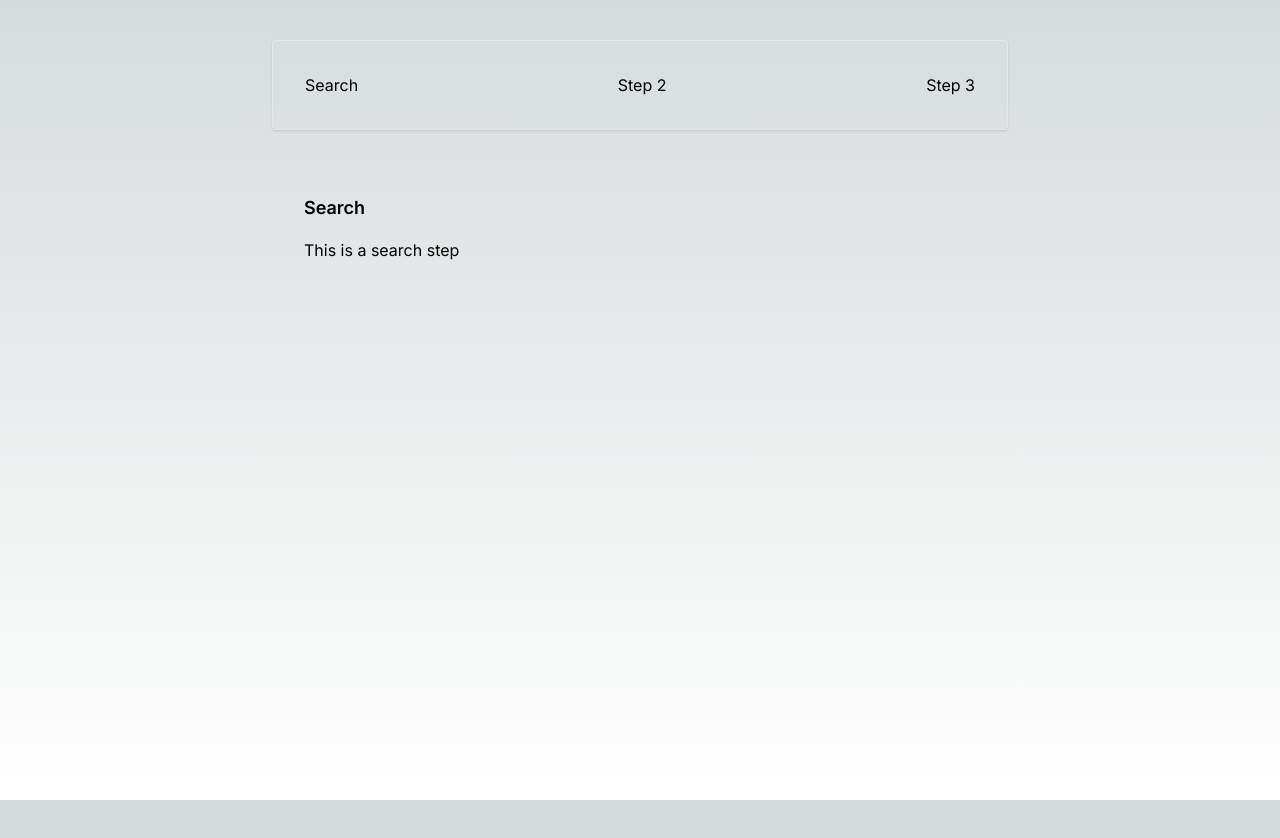
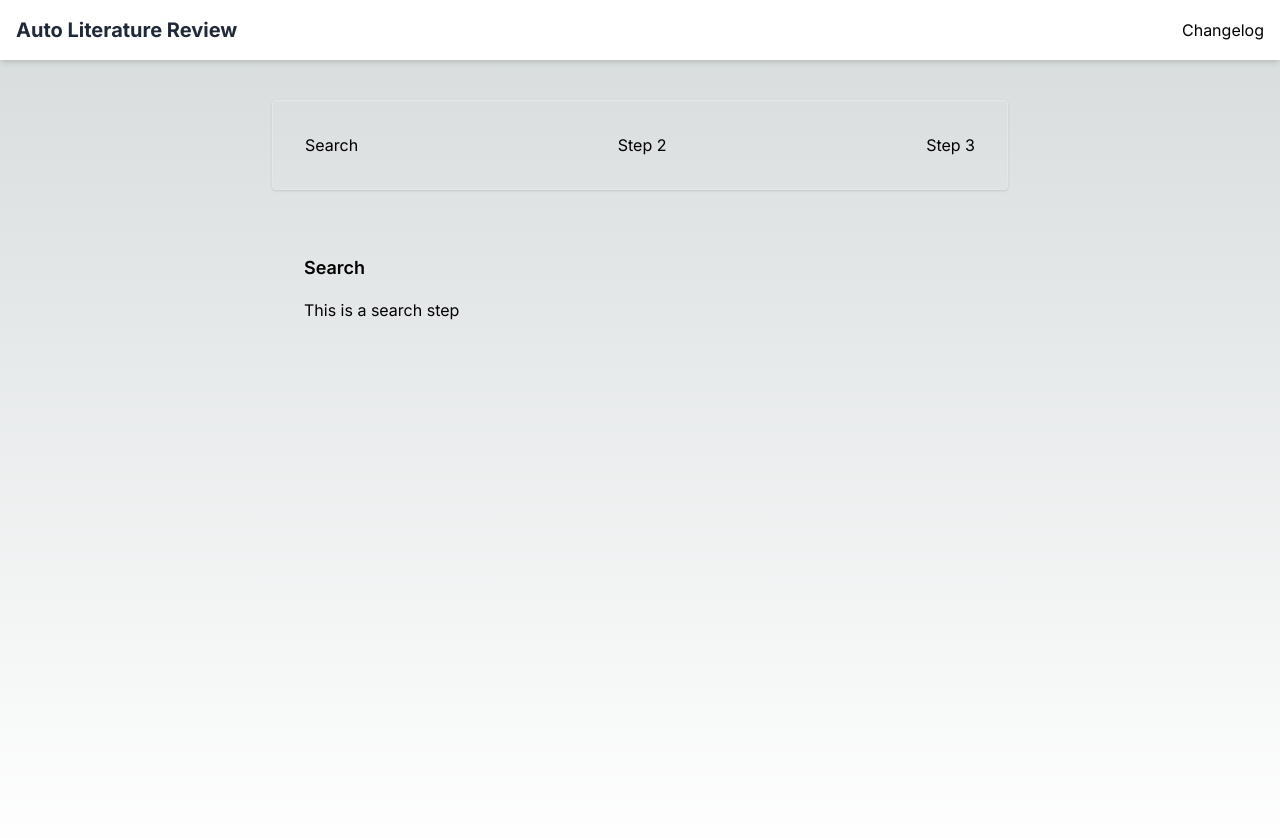
Before and after one commit to jaska120/auto-literature-review, a Next.js app: page / in a window 1280 px wide. Shown: the top 838 px of the page. Before the commit the page ends 800 px from the top, so only its background shows below. Built offline with nearby package versions, Linux system fonts and the light colour scheme.

Commit message:
add header

```diff
--- a/src/app/layout.tsx
+++ b/src/app/layout.tsx
@@ -17,7 +17,21 @@ export default function RootLayout({
 }>) {
   return (
     <html lang="en">
-      <body className={inter.className}>{children}</body>
+      <body className={inter.className}>
+        <header className="bg-white shadow-md">
+          <div className="container mx-auto px-4 py-4 flex justify-between items-center">
+            <a href="/" className="text-xl font-bold text-gray-800">
+              Auto Literature Review
+            </a>
+            <nav className="space-x-4">
+              <a href="/changelog" className="hover:text-gray-900">
+                Changelog
+              </a>
+            </nav>
+          </div>
+        </header>
+        {children}
+      </body>
     </html>
   );
 }
```
